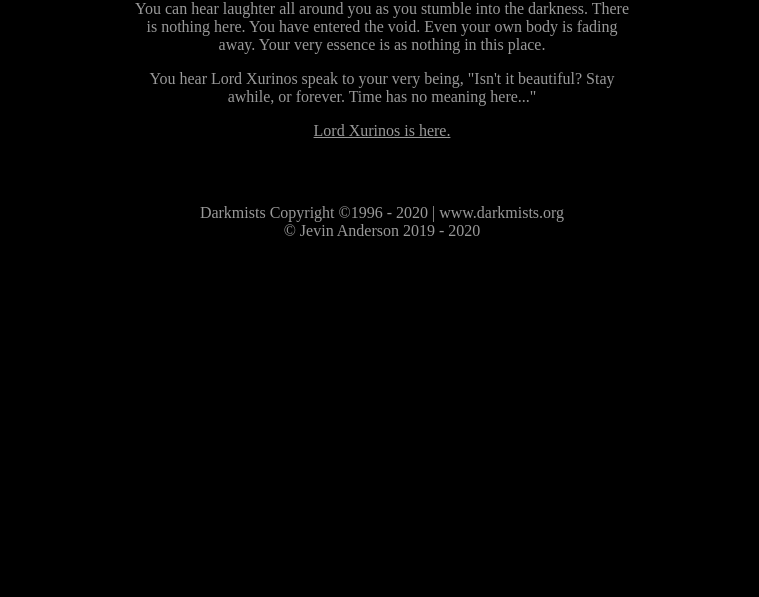
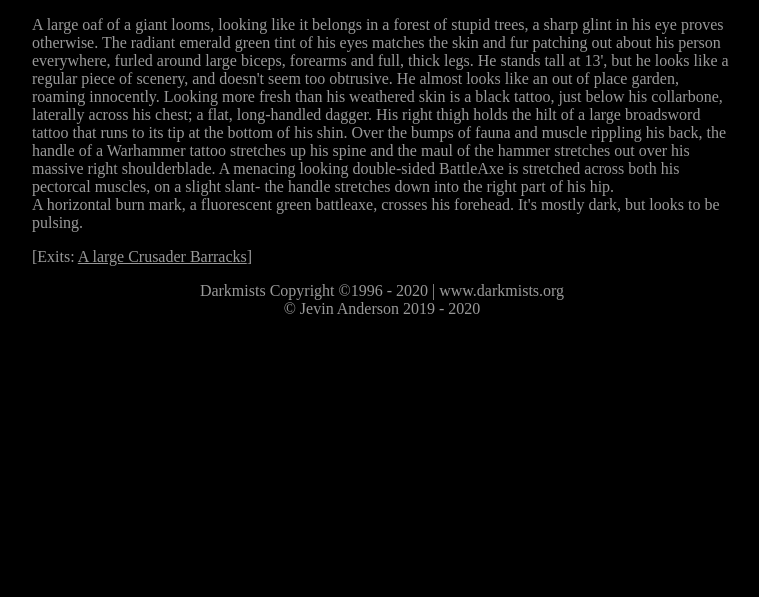
Before and after one commit to JevinAnderson/DM-Memorial, a Gatsby site: page /characters/bleyard in a window 1280 px wide. Before the commit this address had no page. Shown: the part 203-800 px from the top of the page, without its empty margins (258-1017 px from the left). Built offline with nearby package versions, Linux system fonts and the light colour scheme; Gatsby itself is replaced by a stand-in of ours.

Commit message:
Large barracks

```diff
--- /dev/null
+++ b/src/pages/characters/bleyard.js
@@ -0,0 +1,43 @@
+import React from "react";
+
+import Layout from "../../components/layout";
+import SEO from "../../components/seo";
+import Room from "../../components/room";
+import Exits from "../../components/exits";
+import { Link } from "gatsby";
+
+const Bleyard = () => (
+  <Layout>
+    <SEO title="Bleyard" />
+    <Room>
+      <h1>Bleyard</h1>
+      <p>
+        A large oaf of a giant looms, looking like it belongs in a forest of
+        stupid trees, a sharp glint in his eye proves otherwise. The radiant
+        emerald green tint of his eyes matches the skin and fur patching out
+        about his person everywhere, furled around large biceps, forearms and
+        full, thick legs. He stands tall at 13', but he looks like a regular
+        piece of scenery, and doesn't seem too obtrusive. He almost looks like
+        an out of place garden, roaming innocently. Looking more fresh than his
+        weathered skin is a black tattoo, just below his collarbone, laterally
+        across his chest; a flat, long-handled dagger. His right thigh holds the
+        hilt of a large broadsword tattoo that runs to its tip at the bottom of
+        his shin. Over the bumps of fauna and muscle rippling his back, the
+        handle of a Warhammer tattoo stretches up his spine and the maul of the
+        hammer stretches out over his massive right shoulderblade. A menacing
+        looking double-sided BattleAxe is stretched across both his pectorcal
+        muscles, on a slight slant- the handle stretches down into the right
+        part of his hip.
+        <br />A horizontal burn mark, a fluorescent green battleaxe, crosses his
+        forehead. It's mostly dark, but looks to be pulsing.
+      </p>
+      <Exits>
+        <Link to="/valhalla/keep/large-barracks">
+          A large Crusader Barracks
+        </Link>
+      </Exits>
+    </Room>
+  </Layout>
+);
+
+export default Bleyard;
--- a/src/pages/valhalla/keep/large-barracks.js
+++ b/src/pages/valhalla/keep/large-barracks.js
@@ -6,6 +6,7 @@ import Room from "../../../components/room";
 import Exits from "../../../components/exits";
 import Spaces from "../../../components/spaces";
 import { Link } from "gatsby";
+import Characters from "../../../components/characters";
 
 const LargeBarracks = () => (
   <Layout>
@@ -25,6 +26,9 @@ const LargeBarracks = () => (
       </Exits>
       <Spaces />
       You see a row of large zebrawood bedframes.
+      <Characters>
+        <Link to="/characters/bleyard">Bleyard is here.</Link>
+      </Characters>
     </Room>
   </Layout>
 );
--- a/src/pages/valhalla/keep/moderate-barracks.js
+++ b/src/pages/valhalla/keep/moderate-barracks.js
@@ -6,6 +6,7 @@ import Room from "../../../components/room";
 import Exits from "../../../components/exits";
 import Spaces from "../../../components/spaces";
 import { Link } from "gatsby";
+import Characters from '../../../components/characters'
 
 const ModerateBarracks = () => (
   <Layout>
@@ -25,6 +26,9 @@ const ModerateBarracks = () => (
       </Exits>
       <Spaces />
       You see a row of large redwood bedframes.
+      <Characters>
+        <Link to="/characters/bleyard">Bleyard is here.</Link>
+      </Characters>
     </Room>
   </Layout>
 );
```
